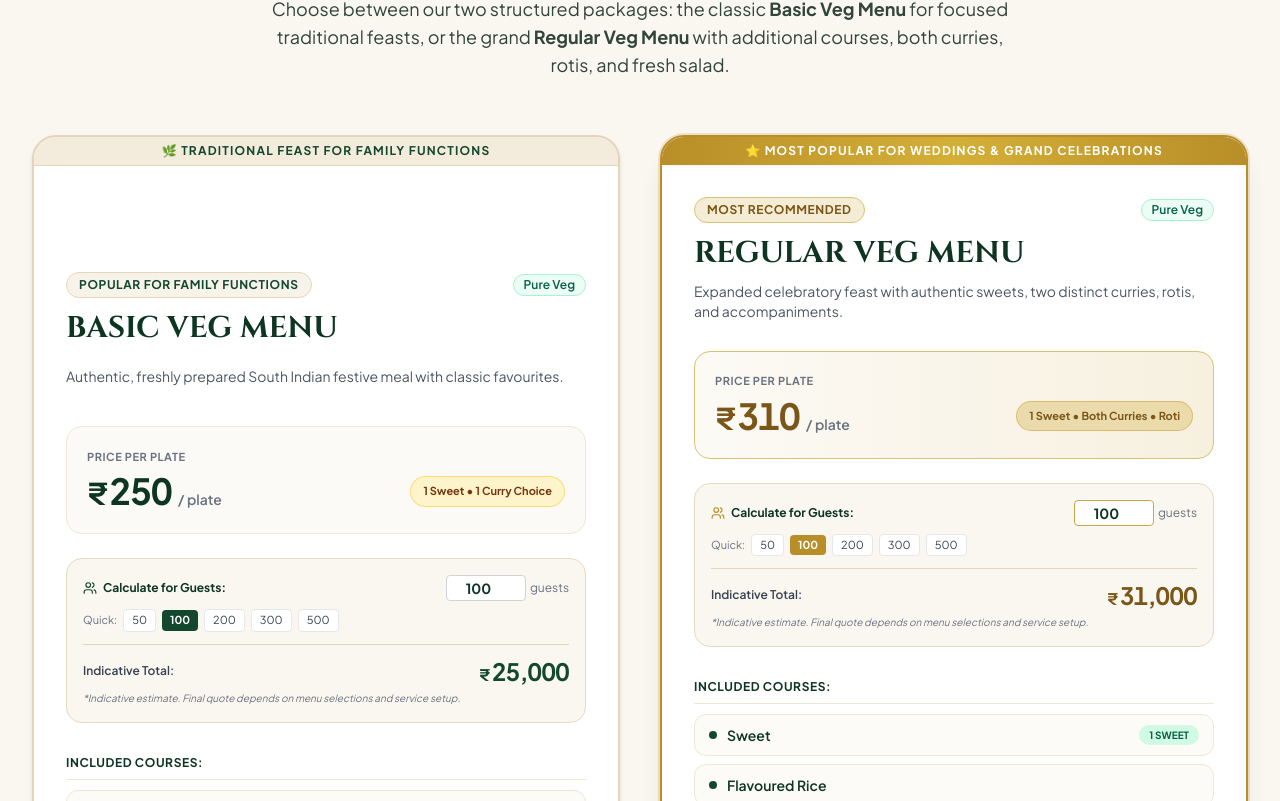
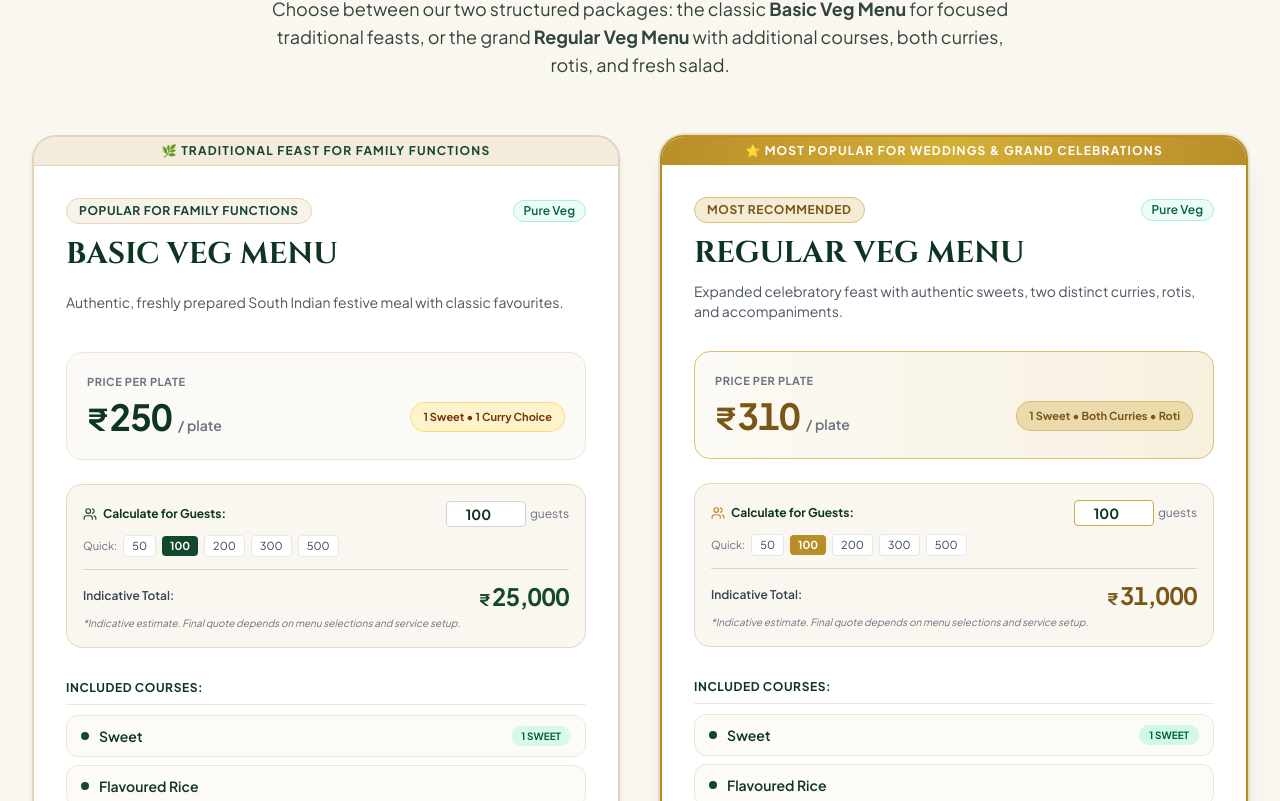
Before and after one commit to lalith-sky/catering, a Next.js app: page / in a window 1280 px wide. Shown: the part 3519-4320 px from the top of the page. Built offline with nearby package versions, Linux system fonts and the light colour scheme; a web font is replaced by a local one.

Commit message:
Fix vertical gap above Basic Veg Menu header by removing outer justify-between

```diff
--- a/src/components/MenuPackagesSection.tsx
+++ b/src/components/MenuPackagesSection.tsx
@@ -53,13 +53,13 @@ export default function MenuPackagesSection({ onSelectPackage }: MenuPackagesSec
         {/* The Two Packages Side by Side */}
         <div className="grid grid-cols-1 lg:grid-cols-2 gap-8 lg:gap-10 items-stretch">
           {/* 1. BASIC VEG MENU CARD */}
-          <div className="bg-white rounded-3xl border-2 border-[#E3D4BA] hover:border-[#14482E] shadow-md hover:shadow-2xl transition-all duration-300 flex flex-col justify-between overflow-hidden relative">
+          <div className="bg-white rounded-3xl border-2 border-[#E3D4BA] hover:border-[#14482E] shadow-md hover:shadow-2xl transition-all duration-300 flex flex-col overflow-hidden relative">
             {/* Top Ribbon */}
             <div className="bg-cream-200/80 text-[#14482E] text-center py-1.5 text-xs font-bold uppercase tracking-widest border-b border-[#E3D4BA]">
               🌿 Traditional Feast for Family Functions
             </div>
 
-            <div className="p-6 sm:p-8">
+            <div className="p-6 sm:p-8 flex-1 flex flex-col">
               {/* Card Top Title & Badge */}
               <div className="flex items-center justify-between gap-2 mb-3">
                 <span className="text-xs font-bold uppercase tracking-wider px-3 py-1 rounded-full bg-cream-100 text-[#14482E] border border-cream-300">
@@ -188,7 +188,7 @@ export default function MenuPackagesSection({ onSelectPackage }: MenuPackagesSec
             </div>
 
             {/* Bottom Actions for Basic Package */}
-            <div className="p-6 sm:p-8 bg-cream-50 border-t border-cream-200 flex flex-col sm:flex-row gap-3">
+            <div className="p-6 sm:p-8 bg-cream-50 border-t border-cream-200 flex flex-col sm:flex-row gap-3 mt-auto">
               <button
                 type="button"
                 onClick={() => scrollToBooking("basic", basicGuests)}
@@ -208,13 +208,13 @@ export default function MenuPackagesSection({ onSelectPackage }: MenuPackagesSec
           </div>
 
           {/* 2. REGULAR VEG MENU CARD (FEATURED / RECOMMENDED) */}
-          <div className="bg-white rounded-3xl border-2 border-[#B88E28] shadow-xl hover:shadow-2xl transition-all duration-300 flex flex-col justify-between overflow-hidden relative ring-2 ring-[#B88E28]/20">
+          <div className="bg-white rounded-3xl border-2 border-[#B88E28] shadow-xl hover:shadow-2xl transition-all duration-300 flex flex-col overflow-hidden relative ring-2 ring-[#B88E28]/20">
             {/* Top Ribbon */}
             <div className="bg-gradient-to-r from-[#B88E28] via-[#D4AF37] to-[#B88E28] text-white text-center py-1.5 text-xs font-bold uppercase tracking-widest shadow-sm">
               ⭐ Most Popular for Weddings & Grand Celebrations
             </div>
 
-            <div className="p-6 sm:p-8">
+            <div className="p-6 sm:p-8 flex-1 flex flex-col">
               {/* Card Top Title & Badge */}
               <div className="flex items-center justify-between gap-2 mb-3">
                 <span className="text-xs font-bold uppercase tracking-wider px-3 py-1 rounded-full bg-gold-100 text-[#7A5618] border border-gold-300">
@@ -357,7 +357,7 @@ export default function MenuPackagesSection({ onSelectPackage }: MenuPackagesSec
             </div>
 
             {/* Bottom Actions for Regular Package */}
-            <div className="p-6 sm:p-8 bg-gradient-to-r from-cream-100 via-cream-50 to-cream-100 border-t border-gold-200 flex flex-col sm:flex-row gap-3">
+            <div className="p-6 sm:p-8 bg-gradient-to-r from-cream-100 via-cream-50 to-cream-100 border-t border-gold-200 flex flex-col sm:flex-row gap-3 mt-auto">
               <button
                 type="button"
                 onClick={() => scrollToBooking("regular", regularGuests)}
```
